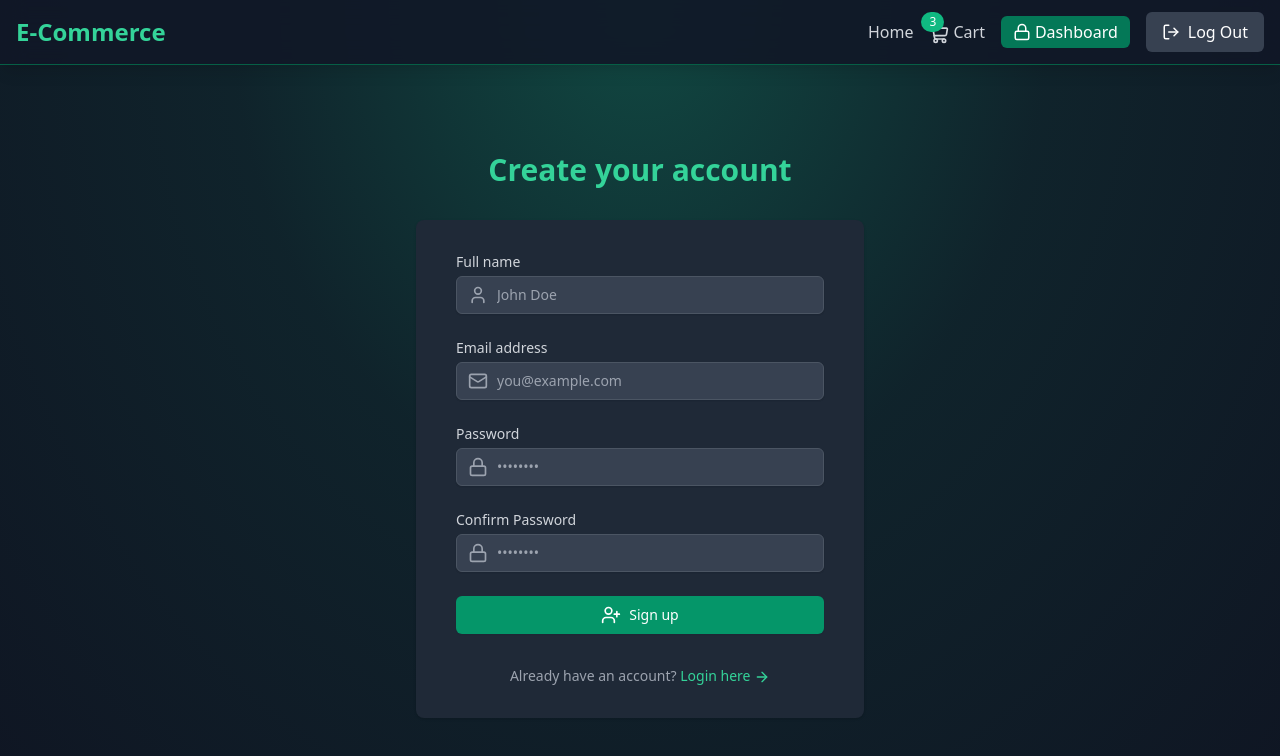
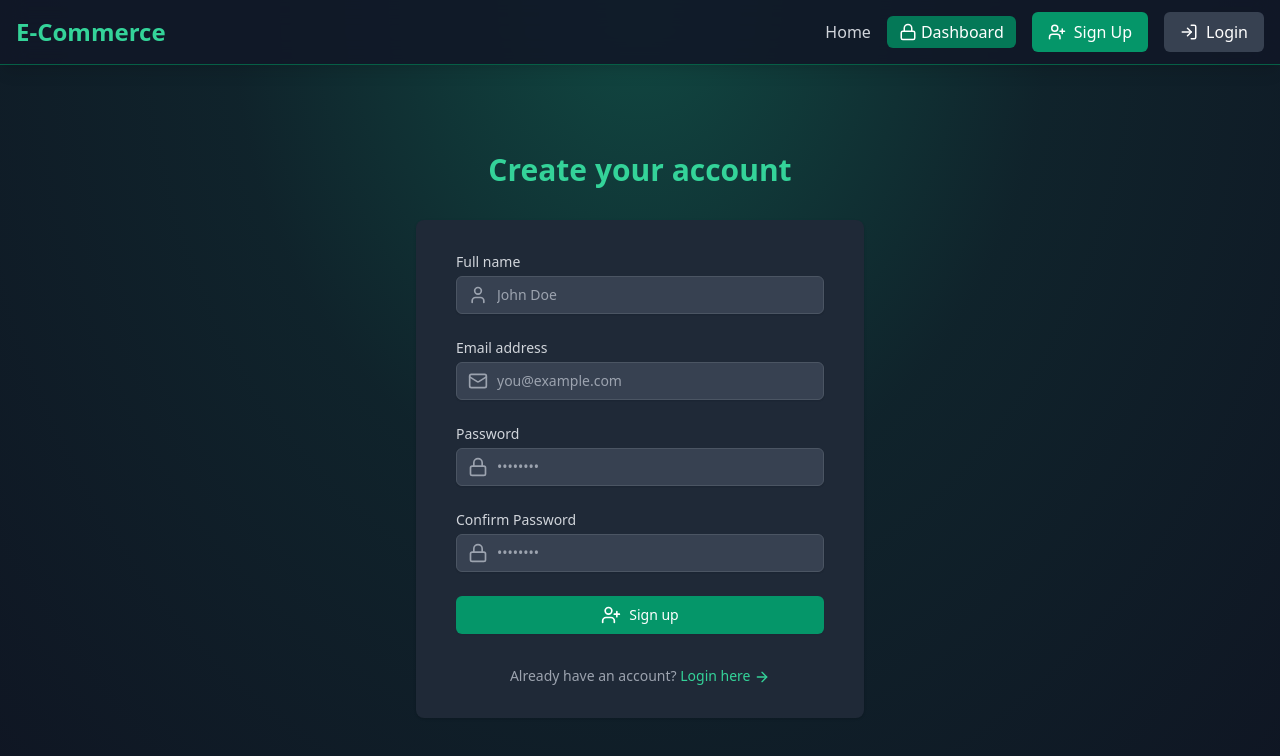
Before and after one commit to sameerjohn1/mern-ecommerce-store, a React app in the folder frontend/: page /signup in a window 1280 px wide. Shown: the top 756 px of the page. Built offline with nearby package versions, Linux system fonts and the light colour scheme; the HTML template or start-up script is replaced by a standard one.

Commit message:
feat(auth): integrate login flow with Zustand auth store

```diff
--- a/frontend/src/components/Navbar.jsx
+++ b/frontend/src/components/Navbar.jsx
@@ -2,7 +2,7 @@ import { ShoppingCart, UserPlus, LogIn, LogOut, Lock } from "lucide-react";
 import { Link } from "react-router-dom";
 
 const Navbar = () => {
-  const user = true;
+  const user = false;
   const isAdmin = true;
   return (
     <header className="fixed top-0 left-0 w-full bg-gray-900 bg-opacity-90 backdrop-blur-md shadow-lg z-40 transition-all duration-300 border-b border-emerald-800">
--- a/frontend/src/pages/Login.jsx
+++ b/frontend/src/pages/Login.jsx
@@ -2,16 +2,17 @@ import { useState } from "react";
 import { motion } from "framer-motion";
 import { Link } from "react-router-dom";
 import { LogIn, Mail, Lock, ArrowRight, Loader } from "lucide-react";
+import { userUserStore } from "../stores/useUserStore";
 
 const Login = () => {
   const [email, setEmail] = useState("");
   const [password, setPassword] = useState("");
 
-  const loading = true;
+  const { login, loading } = userUserStore();
 
   const handleSubmit = (e) => {
     e.preventDefault();
-    console.log(email, password);
+    login({ email, password });
   };
 
   return (
--- a/frontend/src/stores/useUserStore.js
+++ b/frontend/src/stores/useUserStore.js
@@ -23,4 +23,16 @@ export const userUserStore = create((set, get) => ({
       toast.error(error.response.data.message || "An error occured");
     }
   },
+
+  login: async ({ email, password }) => {
+    set({ loading: true });
+
+    try {
+      const res = await axios.post("/auth/login", { email, password });
+      set({ user: res.data.user, loading: false });
+    } catch (error) {
+      set({ loading: false });
+      toast.error(error.response.data.message || "An error occured");
+    }
+  },
 }));
```
